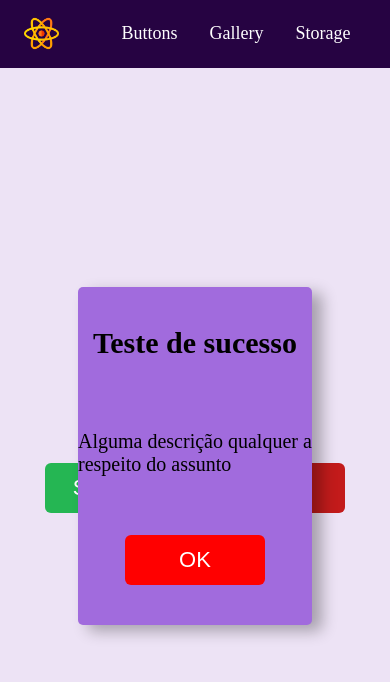
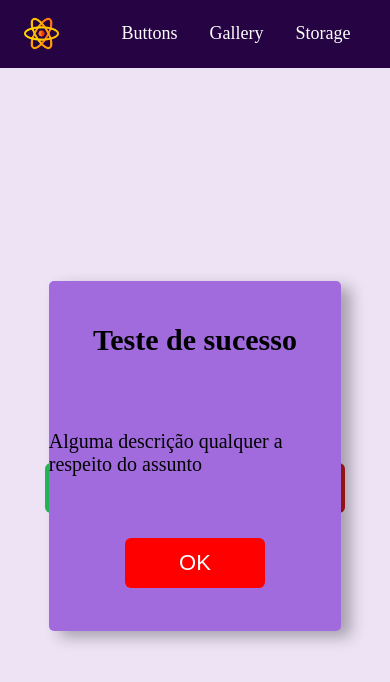
Before and after one commit to ovinidev/React-custom-hooks, a React (Create React App) app in the folder project/: page / in a window 390 px wide. Both pictures are taken after a click on the button "Sucesso". Shown: the top 682 px of the page. Built offline with nearby package versions, Linux system fonts and the light colour scheme.

Commit message:
Adding sizes to mobile

```diff
--- a/project/src/components/Modal/index.tsx
+++ b/project/src/components/Modal/index.tsx
@@ -1,9 +1,12 @@
 import { ReactNode } from 'react';
+import { useWindowDimensions } from '../../hooks/useWindowDimensions';
 import { Container } from './styles';
 
 type Props = {
   height: string;
   width: string;
+  heightMobile?: string;
+  widthMobile?: string;
   background: string;
   children?: ReactNode;
   modalOpen: boolean;
@@ -13,11 +16,27 @@ export const Modal = (
   {
     height,
     width,
+    heightMobile,
+    widthMobile,
     background,
     children,
     modalOpen,
   }: Props) => {
 
+  const widthScreen = useWindowDimensions()
+
+  if (widthScreen.width <= 415) {
+    return (
+      <Container style={{
+        height: heightMobile,
+        width: widthMobile,
+        background: background,
+        display: modalOpen ? '' : 'none'
+      }}>
+        {children}
+      </Container>
+    );
+  }
 
   return (
     <Container style={{
--- a/project/src/components/Modal/styles.ts
+++ b/project/src/components/Modal/styles.ts
@@ -1,5 +1,5 @@
 import styled from 'styled-components';
-import { CloseOutline } from '@styled-icons/evaicons-outline'
+
 export const Container = styled.div`
 	position: fixed;
 	box-shadow: 10px 6px 15px rgba(0, 0, 0, 0.3);
--- /dev/null
+++ b/project/src/hooks/useWindowDimensions.ts
@@ -0,0 +1,24 @@
+import { useState, useEffect } from 'react';
+
+function getWindowDimensions() {
+  const { innerWidth: width, innerHeight: height } = window;
+  return {
+    width,
+    height,
+  };
+}
+
+export const useWindowDimensions = () => {
+  const [windowDimensions, setWindowDimensions] = useState(getWindowDimensions());
+
+  useEffect(() => {
+    function handleResize() {
+      setWindowDimensions(getWindowDimensions());
+    }
+
+    window.addEventListener('resize', handleResize);
+    return () => window.removeEventListener('resize', handleResize);
+  }, []);
+
+  return windowDimensions;
+};
--- a/project/src/pages/Buttons/index.tsx
+++ b/project/src/pages/Buttons/index.tsx
@@ -25,8 +25,10 @@ export default function Buttons() {
       </Content>
 
       <Modal
-        height={"40%"}
+        height={"450px"}
         width={"60%"}
+        heightMobile={"350px"}
+        widthMobile={"75%"}
         background={"#A16BDD"}
         modalOpen={modalOpen}
       >
--- a/project/src/pages/ImagesGalley/index.tsx
+++ b/project/src/pages/ImagesGalley/index.tsx
@@ -1,24 +1,16 @@
 import { Photo } from '../../components/Photo';
-import { Container, Grid } from './styles';
 import { Modal } from "../../components/Modal";
 import { Button } from "../../components/Button";
-import { useState } from 'react';
+
+import { Container, Grid } from './styles';
+
+import { useModal } from '../../hooks/useModal';
 
 import Messi from '../../assets/messi.jpg'
 import Messi2 from '../../assets/messi2.jpg'
 
 export default function ImagesGallery() {
-  const [modalOpen, setModalOpen] = useState(false);
-  const [urlModal, setUrlModal] = useState("");
-
-  const openModal = (url: string) => {
-    setModalOpen(true);
-    setUrlModal(url);
-  }
-
-  const closeModal = () => {
-    setModalOpen(false);
-  }
+  const { openModal, closeModal, modalOpen, textModal } = useModal();
 
   return (
     <Container>
@@ -37,7 +29,7 @@ export default function ImagesGallery() {
         background={"#A16BDD"}
         modalOpen={modalOpen}
       >
-        <Photo url={urlModal}/>
+        <Photo url={textModal}/>
 
         <Button
           text={"Teste"}
```
